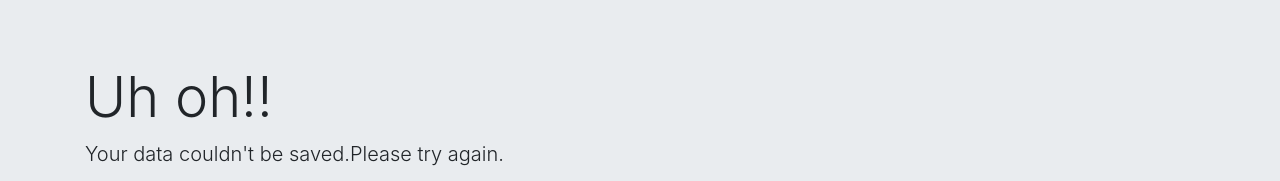
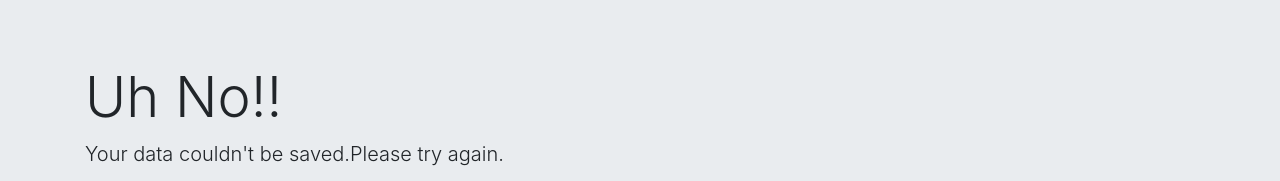
Before and after one commit to mprashantt/NewsLetterSignup, a website: page failure.html in a window 1280 px wide. Shown: the top 181 px of the page. Drawn offline with nearby package versions, Linux system fonts and the light colour scheme.

Commit message:
change failure page h1

```diff
--- a/failure.html
+++ b/failure.html
@@ -8,7 +8,7 @@
   <body>
     <div class="jumbotron jumbotron-fluid">
   <div class="container">
-    <h1 class="display-4">Uh oh!!</h1>
+    <h1 class="display-4">Uh No!!</h1>
     <p class="lead">Your data couldn't be saved.Please try again.</p>
     <form action="/failure" method="post">
       <button class="btn btn-lg btn-warning" type="submit" name="button">Try Again</button>
```
